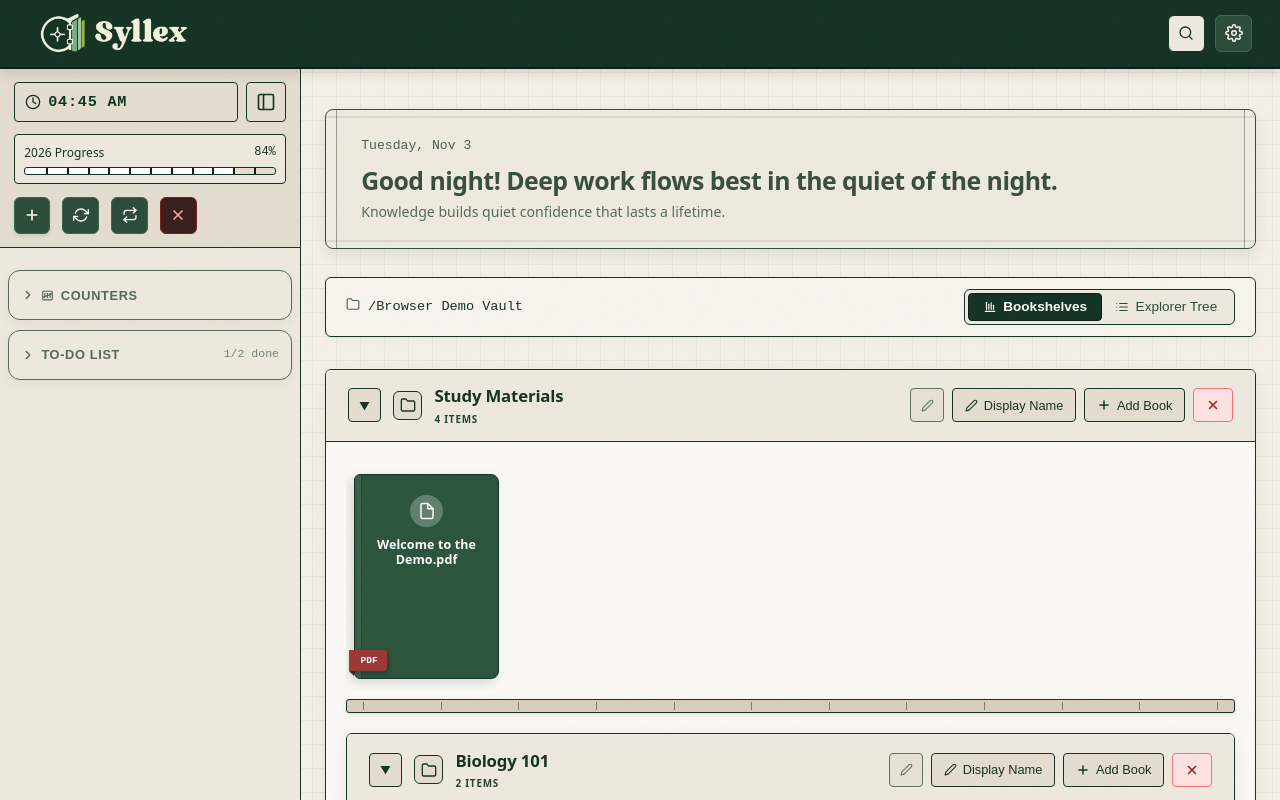
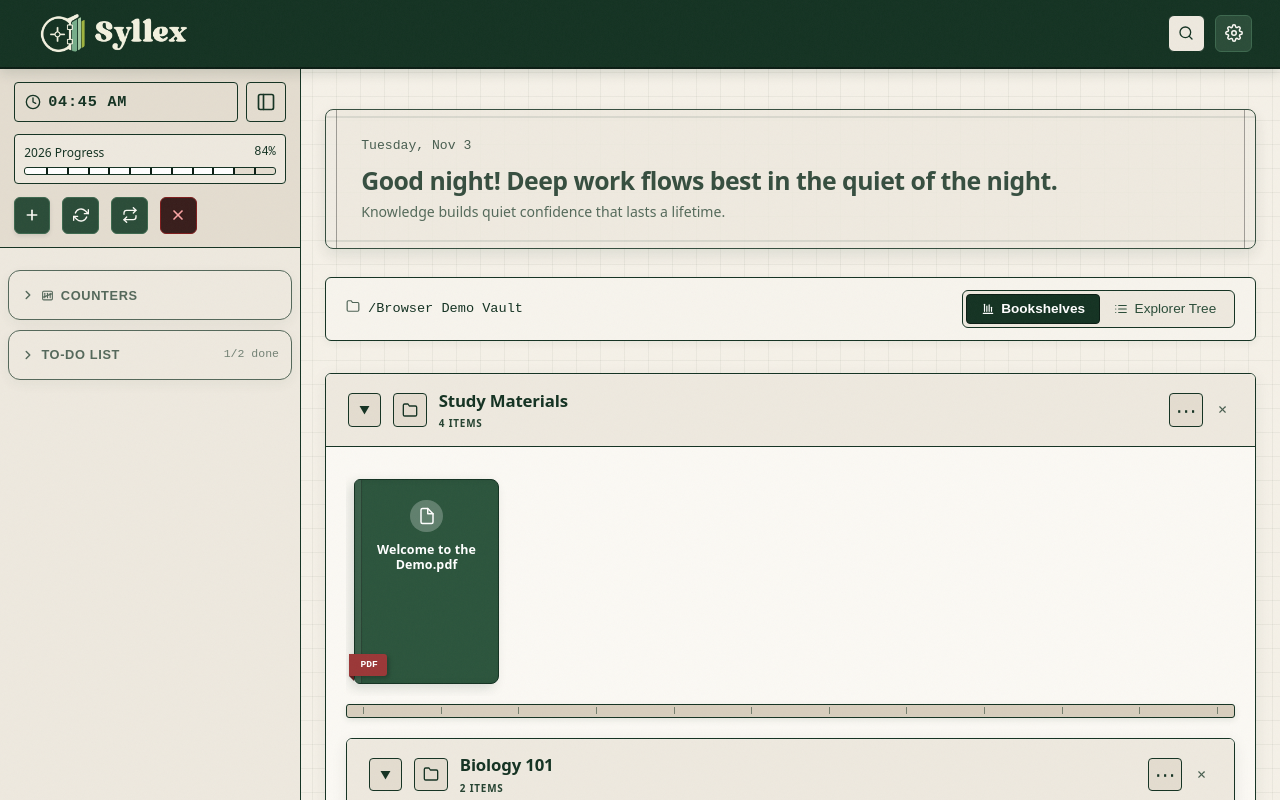
Before and after one commit to aarndv/syllex, a React (Vite) app: page / in a window 1280 px wide. Built offline with nearby package versions, Linux system fonts and the light colour scheme.

Commit message:
Stabilize view toolbar and simplify shelf actions

```diff
--- a/src/App.css
+++ b/src/App.css
@@ -1283,6 +1283,8 @@ html[data-theme="light"] .toggle-mode-btn.active {
   display: flex;
   justify-content: space-between;
   align-items: center;
+  box-sizing: border-box;
+  min-height: 4rem;
   padding: 0.65rem 1.25rem;
   background-color: rgba(22, 62, 38, 0.6);
   border: 1.5px solid rgba(255, 255, 255, 0.35);
@@ -1305,11 +1307,14 @@ html[data-theme="light"] .toggle-mode-btn.active {
   align-items: center;
   gap: 0.4rem;
   background: none;
-  border: none;
+  border: 1px solid transparent;
+  box-sizing: border-box;
   color: rgba(255, 255, 255, 0.7);
   padding: 0.35rem 0.85rem;
   border-radius: 4px;
   font-size: 0.85rem;
+  line-height: 1.25;
+  white-space: nowrap;
   font-weight: 500;
   cursor: pointer;
   transition: all 0.2s ease;
--- a/src/components/BookshelfView.css
+++ b/src/components/BookshelfView.css
@@ -31,7 +31,7 @@
   transition: border-color 0.2s ease, box-shadow 0.2s ease;
 }
 
-.shelf-wrapper.has-open-picker {
+.shelf-wrapper.has-open-actions {
   z-index: 100;
 }
 
@@ -55,7 +55,7 @@
   box-shadow: inset 0 1px 0 rgba(255, 255, 255, 0.15);
 }
 
-.shelf-header-blueprint.has-open-picker {
+.shelf-header-blueprint.has-open-actions {
   z-index: 100;
 }
 
@@ -91,8 +91,11 @@
 .folder-icon-emblem {
   background-color: rgba(255, 255, 255, 0.12);
   border: 1px solid rgba(255, 255, 255, 0.25);
-  padding: 0.35rem;
-  border-radius: 6px;
+  box-sizing: border-box;
+  width: 2.1rem;
+  height: 2.1rem;
+  flex: 0 0 2.1rem;
+  border-radius: 4px;
   display: flex;
   align-items: center;
   justify-content: center;
@@ -140,6 +143,7 @@
   box-sizing: border-box;
   border-radius: 4px;
   font-size: 0.8rem;
+  font-family: system-ui, -apple-system, BlinkMacSystemFont, "Segoe UI", Roboto, Helvetica, Arial, sans-serif;
   font-weight: 500;
   cursor: pointer;
   transition: all 0.2s ease;
@@ -151,32 +155,64 @@
 }
 
 .shelf-mini-btn.delete {
-  background-color: rgba(239, 68, 68, 0.15);
-  border-color: rgba(239, 68, 68, 0.4);
-  color: #fca5a5;
+  justify-content: center;
+  width: 1.4rem;
+  padding: 0;
+  background: none;
+  border: 0;
+  color: #ffffff;
+  opacity: 0.75;
 }
 
 .shelf-mini-btn.delete:hover {
-  background-color: rgba(239, 68, 68, 0.35);
-  border-color: #fca5a5;
+  background: none;
   color: #ffffff;
+  opacity: 1;
 }
 
-/* Color Picker Popover & Pencil Icon Styling */
-.color-picker-wrapper {
+/* Folder Actions & Color Picker */
+.shelf-more-wrapper {
   position: relative;
 }
 
-.shelf-mini-btn.pencil-btn {
-  opacity: 0.65;
-  transition: opacity 0.2s ease, background-color 0.2s ease;
+.shelf-mini-btn.shelf-more-btn {
   width: 2.1rem;
   justify-content: center;
   padding: 0;
+  font-size: 1.3rem;
+  line-height: 1;
 }
 
-.shelf-header-blueprint:hover .shelf-mini-btn.pencil-btn {
-  opacity: 1;
+.shelf-actions-menu {
+  position: absolute;
+  top: calc(100% + 0.5rem);
+  right: 0;
+  z-index: 200;
+  width: 11rem;
+  padding: 0.25rem;
+  background-color: #0d2217;
+  border: 1px solid rgba(255, 255, 255, 0.45);
+  border-radius: 6px;
+  box-shadow: 0 12px 36px rgba(0, 0, 0, 0.5);
+}
+
+.shelf-actions-menu button {
+  display: block;
+  width: 100%;
+  padding: 0.5rem 0.6rem;
+  background: none;
+  border: 0;
+  border-radius: 4px;
+  color: #ffffff;
+  font-family: system-ui, -apple-system, BlinkMacSystemFont, "Segoe UI", Roboto, Helvetica, Arial, sans-serif;
+  font-size: 0.8rem;
+  text-align: left;
+  cursor: pointer;
+}
+
+.shelf-actions-menu button:hover,
+.shelf-actions-menu button:focus-visible {
+  background-color: rgba(255, 255, 255, 0.16);
 }
 
 .color-picker-popover {
@@ -703,14 +739,28 @@ html[data-theme="light"] .shelf-mini-btn:hover {
 }
 
 html[data-theme="light"] .shelf-mini-btn.delete {
-  background-color: #fee2e2;
-  border-color: #f87171;
-  color: #991b1b;
+  background: none;
+  border: 0;
+  color: #143222;
 }
 
 html[data-theme="light"] .shelf-mini-btn.delete:hover {
-  background-color: #dc2626;
-  color: #ffffff;
+  background: none;
+  color: #143222;
+}
+
+html[data-theme="light"] .shelf-actions-menu {
+  background-color: #fbf9f4;
+  border-color: #143222;
+}
+
+html[data-theme="light"] .shelf-actions-menu button {
+  color: #143222;
+}
+
+html[data-theme="light"] .shelf-actions-menu button:hover,
+html[data-theme="light"] .shelf-actions-menu button:focus-visible {
+  background-color: #e4ddd0;
 }
 
 html[data-theme="light"] .color-picker-popover {
--- a/src/components/BookshelfView.tsx
+++ b/src/components/BookshelfView.tsx
@@ -139,7 +139,31 @@ const FolderShelf: React.FC<FolderShelfProps> = ({
   onRenameItem,
 }) => {
   const [isExpanded, setIsExpanded] = useState<boolean>(true);
+  const [isActionMenuOpen, setIsActionMenuOpen] = useState(false);
   const [isColorPickerOpen, setIsColorPickerOpen] = useState<boolean>(false);
+  const actionsRef = useRef<HTMLDivElement>(null);
+
+  useEffect(() => {
+    if (!isActionMenuOpen && !isColorPickerOpen) return;
+    const handlePointerDown = (event: PointerEvent) => {
+      if (!actionsRef.current?.contains(event.target as Node)) {
+        setIsActionMenuOpen(false);
+        setIsColorPickerOpen(false);
+      }
+    };
+    const handleKeyDown = (event: KeyboardEvent) => {
+      if (event.key === "Escape") {
+        setIsActionMenuOpen(false);
+        setIsColorPickerOpen(false);
+      }
+    };
+    document.addEventListener("pointerdown", handlePointerDown);
+    document.addEventListener("keydown", handleKeyDown);
+    return () => {
+      document.removeEventListener("pointerdown", handlePointerDown);
+      document.removeEventListener("keydown", handleKeyDown);
+    };
+  }, [isActionMenuOpen, isColorPickerOpen]);
 
   const currentColorId = folderColors[folder.relative_path];
   const currentColorObj = FOLDER_COLOR_PALETTE.find((c) => c.id === currentColorId);
@@ -161,8 +185,8 @@ const FolderShelf: React.FC<FolderShelfProps> = ({
     : undefined;
 
   return (
-    <div className={`shelf-wrapper ${isColorPickerOpen ? "has-open-picker" : ""}`} style={wrapperStyle}>
-      <header className={`shelf-header-blueprint ${isColorPickerOpen ? "has-open-picker" : ""}`} style={headerStyle}>
+    <div className={`shelf-wrapper ${isActionMenuOpen || isColorPickerOpen ? "has-open-actions" : ""}`} style={wrapperStyle}>
+      <header className={`shelf-header-blueprint ${isActionMenuOpen || isColorPickerOpen ? "has-open-actions" : ""}`} style={headerStyle}>
         <div className="shelf-title-plate" onClick={() => setIsExpanded((prev) => !prev)}>
           <span className="shelf-chevron-badge">{isExpanded ? "▼" : "▶"}</span>
           <div className="folder-icon-emblem">
@@ -175,14 +199,38 @@ const FolderShelf: React.FC<FolderShelfProps> = ({
         </div>
 
         <div className="shelf-actions">
-          <div className="color-picker-wrapper">
+          <div className="shelf-more-wrapper" ref={actionsRef}>
             <button
-              onClick={() => setIsColorPickerOpen((prev) => !prev)}
-              className="shelf-mini-btn pencil-btn"
-              title="Customize Folder Color Palette"
+              type="button"
+              onClick={() => {
+                setIsColorPickerOpen(false);
+                setIsActionMenuOpen((open) => !open);
+              }}
+              className="shelf-mini-btn shelf-more-btn"
+              title="Folder actions"
+              aria-label="Folder actions"
+              aria-haspopup="true"
+              aria-expanded={isActionMenuOpen || isColorPickerOpen}
             >
-              <PencilIcon size={13} />
+              <span aria-hidden="true">⋯</span>
             </button>
+
+            {isActionMenuOpen && (
+              <div className="shelf-actions-menu">
+                <button type="button" onClick={() => {
+                  setIsActionMenuOpen(false);
+                  setIsColorPickerOpen(true);
+                }}>Folder Color</button>
+                <button type="button" onClick={() => {
+                  setIsActionMenuOpen(false);
+                  onRenameItem(folder.relative_path, true, folder.name);
+                }}>Display Name</button>
+                <button type="button" onClick={() => {
+                  setIsActionMenuOpen(false);
+                  onAddFile(folder.relative_path);
+                }}>Add Book</button>
+              </div>
+            )}
 
             {isColorPickerOpen && (
               <div className="color-picker-popover" onClick={(e) => e.stopPropagation()}>
@@ -212,27 +260,14 @@ const FolderShelf: React.FC<FolderShelfProps> = ({
               </div>
             )}
           </div>
-
           <button
-            onClick={() => onRenameItem(folder.relative_path, true, folder.name)}
-            className="shelf-mini-btn"
-            title="Change folder display name"
-          >
-            <PencilIcon size={13} /> Display Name
-          </button>
-          <button
-            onClick={() => onAddFile(folder.relative_path)}
-            className="shelf-mini-btn"
-            title="Add module to shelf"
-          >
-            <PlusIcon size={14} /> Add Book
-          </button>
-          <button
+            type="button"
             onClick={() => onRemoveItem(folder.relative_path, true)}
             className="shelf-mini-btn delete"
             title="Hide shelf folder from library"
+            aria-label="Hide shelf folder from library"
           >
-            <CloseIcon size={14} />
+            <CloseIcon size={11} />
           </button>
         </div>
       </header>
--- a/src/components/PdfViewer.css
+++ b/src/components/PdfViewer.css
@@ -775,16 +775,16 @@ html[data-theme="light"] .pdf-highlight-done:hover, html[data-theme="light"] .pd
   box-sizing: border-box;
   background: #142a1d;
   color: #fbf9f4;
-  border: 1px solid #42634d;
+  border: 0;
   font-family: Georgia, serif;
 }
 .pdf-page-sidebar.dock-left { left: 0; }
 .pdf-page-sidebar.dock-right { right: 0; }
 .pdf-page-sidebar-heading { display: flex; justify-content: space-between; padding: 0.3rem 0.35rem; border-bottom: 1px solid #42634d; font-size: 0.75rem; font-weight: 700; }
-.pdf-page-sidebar-scroll { flex: 1; overflow-y: auto; overflow-x: hidden; overscroll-behavior-y: contain; padding: 0 0.5rem; opacity: 0.5; }
+.pdf-page-sidebar-scroll { flex: 1; overflow-y: auto; overflow-x: hidden; overscroll-behavior-y: contain; padding: 0 0.5rem; opacity: 0.35; }
 .pdf-thumbnail-row { position: relative; display: flex; width: max-content; margin: 0 auto; max-width: 100%; }
 .pdf-thumbnail-page-button { position: relative; display: block; max-width: 100%; padding: 0; border: 0; border-radius: 0; background: transparent; color: inherit; font: inherit; cursor: pointer; }
-.pdf-thumbnail-row.current .pdf-thumbnail-page-button::after { content: ""; position: absolute; inset: 0; z-index: 1; box-sizing: border-box; background: rgb(97 133 104 / 0.16); border: 2px solid #779b7e; box-shadow: inset 0 0 0 1px rgb(34 72 46 / 0.55), 0 0 4px rgb(119 155 126 / 0.25); pointer-events: none; }
+.pdf-thumbnail-row.current .pdf-thumbnail-page-button::after { content: ""; position: absolute; inset: 0; z-index: 1; background: rgb(97 133 104 / 0.16); pointer-events: none; }
 .pdf-thumbnail-page-button:focus-visible { outline: 1px dashed #fbf9f4; outline-offset: 2px; }
 .pdf-page-thumbnail { max-width: 100%; display: block; background: #fbf9f4; }
 .pdf-page-thumbnail canvas { width: 100%; height: auto; display: block; }
```
